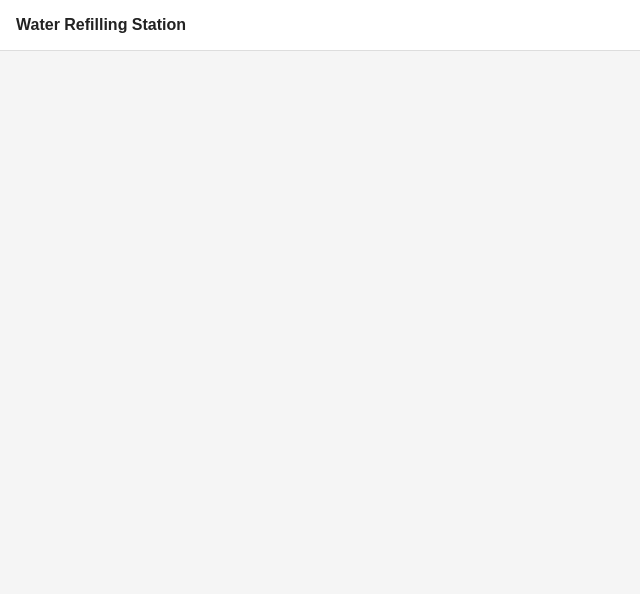
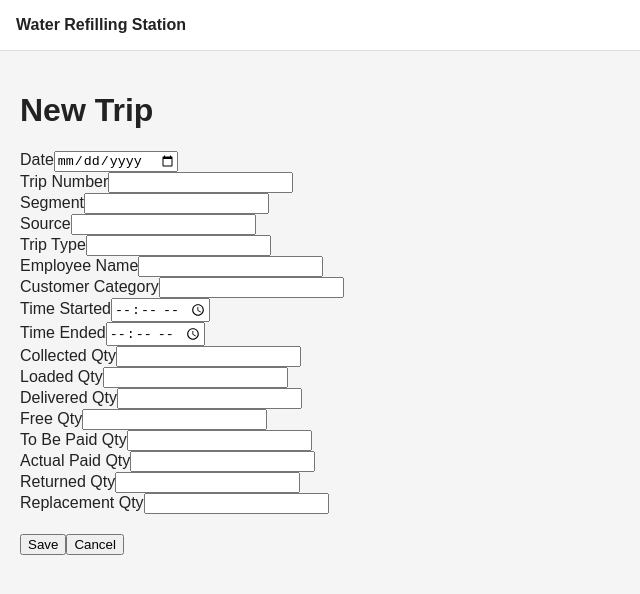
Before and after one commit to Russell28/refilling-station-app, a React (Vite) app: page /trips/new in a window 1280 px wide. Shown: the top 594 px of the page, without its empty margins (0-640 px from the left). Built offline with nearby package versions, Linux system fonts and the light colour scheme.

Commit message:
WR-13 feat(app): add routes for create and edit and trip form page skeleton

```diff
--- a/src/App.tsx
+++ b/src/App.tsx
@@ -3,6 +3,7 @@ import AppLayout from "./layouts/AppLayout";
 import DashboardPage from "./pages/DashboardPage";
 import DailySummaryPage from "./pages/DailySummaryPage";
 import TripsPage from "./pages/TripsPage";
+import TripsFormPage from "./pages/TripsFormPage";
 
 export default function App() {
   return (
@@ -11,6 +12,8 @@ export default function App() {
         <Route path="/" element={<DashboardPage />} />
         <Route path="/daily-summary" element={<DailySummaryPage />} />
         <Route path="/trips" element={<TripsPage />} />
+        <Route path="/trips/new" element={<TripsFormPage />} />
+        <Route path="/trips/:id/edit" element={<TripsFormPage />} />
       </Routes>
     </AppLayout>
   );
--- /dev/null
+++ b/src/pages/TripsFormPage.tsx
@@ -0,0 +1,133 @@
+import { useParams, useNavigate } from "react-router-dom";
+export default function TripsFormPage() {
+    const { id } = useParams(); // For future use when editing existing trip
+    const navigate = useNavigate();
+
+    const isEditMode = !!id;
+
+    function handleCancel() {
+        navigate("/trips");
+    }
+
+    function handleSubmit(e: React.SubmitEvent<HTMLFormElement>) {
+        e.preventDefault(); // Prevent default form submission behavior like page reload
+
+        if (isEditMode) {
+            console.log("Submitting edit for trip ID:", id);
+        } else {
+            console.log("Submitting new trip");
+        }
+    }
+
+    return (
+        <div>
+            <h1>{isEditMode ? "Edit Trip" : "New Trip"}</h1>
+
+            <form onSubmit={handleSubmit}>
+                {/* Trip Details */}
+
+                <div>
+                    <label>Date</label>
+                    <input type="date" />
+                </div>
+
+                <div>
+                    <label>Trip Number</label>
+                    <input type="number" />
+                </div>
+
+                <div>
+                    <label>Segment</label>
+                    <input type="text" />
+                </div>
+
+                <div>
+                    <label>Source</label>
+                    <input type="text" />
+                </div>
+
+                <div>
+                    <label>Trip Type</label>
+                    <input type="text" />
+                </div>
+
+                <div>
+                    <label>Employee Name</label>
+                    <input type="text" />
+                </div>
+
+                <div>
+                    <label>Customer Category</label>
+                    <input type="text" />
+                </div>
+
+                {/* Time */}
+
+                <div>
+                    <label>Time Started</label>
+                    <input type="time" />
+                </div>
+
+                <div>
+                    <label>Time Ended</label>
+                    <input type="time" />
+                </div>
+
+                {/* Quantities */}
+
+                <div>
+                    <label>Collected Qty</label>
+                    <input type="number" />
+                </div>
+
+                <div>
+                    <label>Loaded Qty</label>
+                    <input type="number" />
+                </div>
+
+                <div>
+                    <label>Delivered Qty</label>
+                    <input type="number" />
+                </div>
+
+                <div>
+                    <label>Free Qty</label>
+                    <input type="number" />
+                </div>
+
+                <div>
+                    <label>To Be Paid Qty</label>
+                    <input type="number" />
+                </div>
+
+                <div>
+                    <label>Actual Paid Qty</label>
+                    <input type="number" />
+                </div>
+
+                <div>
+                    <label>Returned Qty</label>
+                    <input type="number" />
+                </div>
+
+                <div>
+                    <label>Replacement Qty</label>
+                    <input type="number" />
+                </div>
+
+                {/* Buttons */}
+
+                <div style={{ marginTop: 20 }}>
+                    <button type="submit">
+                        {isEditMode ? "Update" : "Save"}
+                    </button>
+
+                    <button type="button" onClick={handleCancel}>
+                        Cancel
+                    </button>
+                </div>
+            </form>
+        </div>
+
+    );
+}
--- a/src/pages/TripsPage.tsx
+++ b/src/pages/TripsPage.tsx
@@ -1,8 +1,10 @@
 import { useEffect, useState } from "react";
 import { getTrips } from "../api/tripsApi";
 import type { Trip } from "../types/Trip";
+import { useNavigate } from "react-router-dom";
 
 export default function TripsPage() {
+  const navigate = useNavigate();
   const [trips, setTrips] = useState<Trip[]>([]);
   const [loading, setLoading] = useState(true);
   const [error, setError] = useState<string | null>(null);
@@ -25,6 +27,7 @@ export default function TripsPage() {
   return (
     <section>
       <h2>Trips</h2>
+      <button onClick={() => navigate("/trips/new")}>New Trip</button>
       {loading && <p>Loading trips...</p>}
       {error && <p>{error}</p>}
 
@@ -60,6 +63,7 @@ export default function TripsPage() {
             <th style={{ textAlign: "right" }}>Estimated Cash</th>
             <th style={{ textAlign: "right" }}>Actual Cash</th>
             <th>Notes</th>
+            <th>Edit</th>
           </tr>
         </thead>
 
@@ -102,7 +106,11 @@ export default function TripsPage() {
                 {trip.actualCashCollected.toFixed(2)}
               </td>
               <td>{trip.notes || "-"}</td>
-
+              <td>
+                <button onClick={() => navigate(`/trips/${trip.id}/edit`)}>
+                  Edit
+                </button>
+              </td>
             </tr>
           ))}
         </tbody>
```
